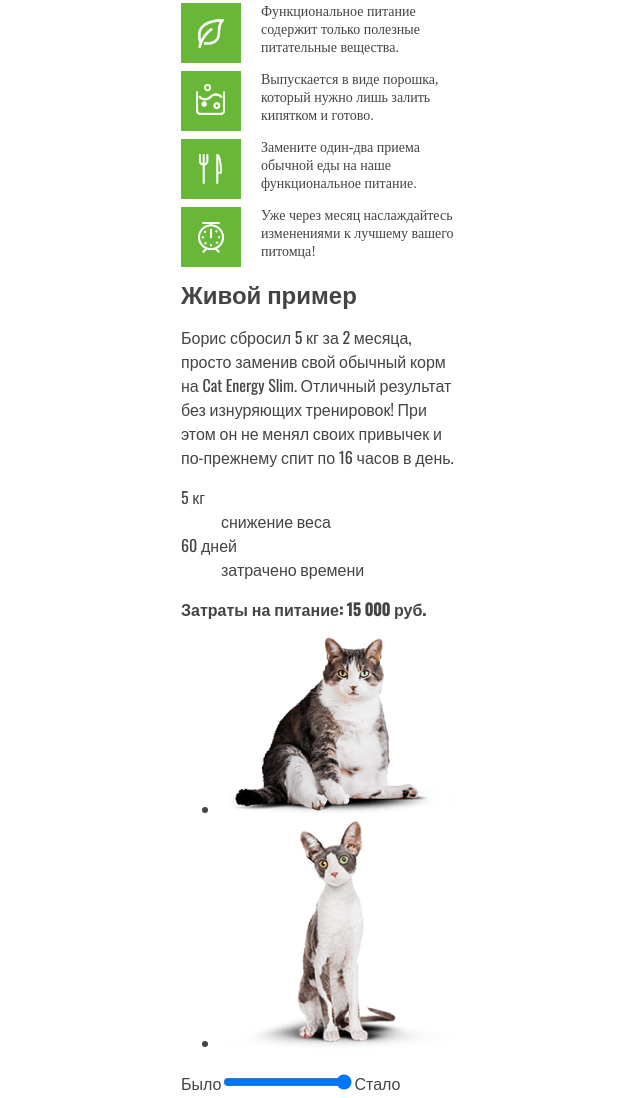
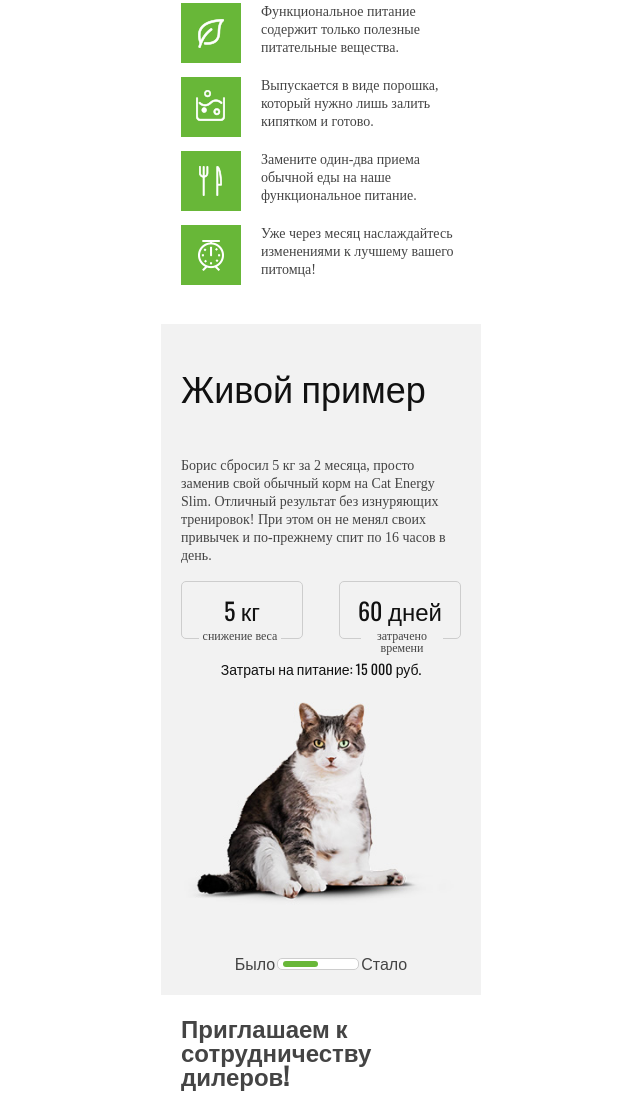
Before and after one commit to menkoroed/cat-energy, a website: page sourse/index.html in a window 1280 px wide. Shown: the part 1317-2415 px from the top of the page, without its empty margins (319-959 px from the left). Drawn offline with nearby package versions, Linux system fonts and the light colour scheme.

Commit message:
Добавил секцию примера

```diff
--- a/sourse/index.html
+++ b/sourse/index.html
@@ -71,16 +71,16 @@
 				<p class="example__text">Борис сбросил 5 кг за 2 месяца, просто заменив свой обычный корм на Cat Energy Slim. Отличный результат без изнуряющих тренировок! При этом он не менял своих привычек и по-прежнему спит по 16 часов в день.</p>
 				<dl class="example__definition">
 					<dt class="example__term">5 кг</dt>
-					<dd class="example__description">снижение веса</dd>
+					<dd class="example__description example__description--first">снижение веса</dd>
 					<dt class="example__term">60 дней</dt>
-					<dd class="example__description">затрачено времени</dd>
+					<dd class="example__description example__description--second">затрачено времени</dd>
 				</dl>
 				<b class="example__intro">Затраты на питание: 15 000 руб.</b>
 				<ul class="example__list">
-					<li class="example__item"><img src="img/before-mobile.png" width="311" height="232" alt="Кошка до Cat Energy Slim"></li>
-					<li class="example__item"><img src="img/after-mobile.png" width="251" height="240" alt="Кошка после Cat Energy Slim"></li>
+					<li class="example__item example__item--first"><img src="img/before-mobile.jpg" width="320" height="240" alt="Кошка до Cat Energy Slim"></li>
+					<li class="example__item"><img src="img/after-mobile.jpg" width="320" height="240" alt="Кошка после Cat Energy Slim"></li>
 				</ul>
-				<label>Было<input class="example__range" type="range" min="0" max="1">Стало</label>
+				<label class="example__label">Было<input class="example__range" type="range" value="0" min="0" max="1">Стало</label>
 			</section>
 			<section class="contacts">
 				<h2 class="contacts__title">Приглашаем к сотрудничеству дилеров!</h2>
@@ -112,5 +112,6 @@
 		    <img src="#" alt="HTML Academy">
 		</footer>
 		<script src="js/menu.js"></script>
+		<script src="js/slider.js"></script>
 	</body>
 </html>
--- /dev/null
+++ b/sourse/js/slider.js
@@ -0,0 +1,11 @@
+var range = document.querySelector('.example__range');
+var first = document.querySelector('.example__item--first');
+
+range.addEventListener('input', sliderChange);
+function sliderChange() {
+	if(this.value == 1){
+    first.classList.add('example__item--js');
+  } else{
+    first.classList.remove('example__item--js');
+  }
+}
--- a/sourse/less/style.less
+++ b/sourse/less/style.less
@@ -294,6 +294,7 @@ a {
   list-style: none;
   margin: 0;
   margin-left: 40px;
+  margin-bottom: 20px;
 }
 
 .advantages__text{
@@ -352,3 +353,116 @@ a {
     background-image: url(../img/advantage-4.png);
   }
 }
+
+.example{
+  background-color: #f2f2f2;
+  margin-top: 45px;
+  width: 320px;
+  margin-left: -20px;
+  padding: 20px;
+}
+
+.example__title{
+  font-size: 36px;
+  line-height: 60px;
+  color: #111;
+  font-weight: 400;
+  margin-top: 13px;
+  margin-bottom: 40px;
+}
+
+.example__text{
+  font-family: "Arial Regular";
+  font-size: 14px;
+  line-height: 18px;
+  width: 266px;
+}
+
+.example__definition{
+  position: relative;
+  display: flex;
+  justify-content: space-between;
+}
+
+.example__term{
+  font-size: 24px;
+  line-height: 24px;
+  color: #111;
+  width: 122px;
+  padding: 16px;
+  text-align: center;
+  border: 1px solid #cdcdcd;
+  border-radius: 5px;
+}
+
+.example__description{
+  font-family: "Arial Regular";
+  font-size: 12px;
+  line-height: 12px;
+  text-align: center;
+  margin: 0;
+  background-color: #f2f2f2;
+  width: 82px;
+  position: absolute;
+  &--first{
+    top: 49px;
+    left: 18px;
+  }
+
+  &--second{
+    top: 49px;
+    right: 18px;
+  }
+}
+
+.example__range{
+  -webkit-appearance: none;
+  width: 82px;
+  height: 12px;
+  border: 1px solid #cdcdcd;
+  border-radius: 5px;
+  padding: 5px;
+}
+
+.example__range::-webkit-slider-thumb{
+  -webkit-appearance: none;
+  width: 35px;
+  height: 6px;
+  border-radius: 5px;
+  background-color: #68b738;
+}
+
+.example__intro{
+  display: block;
+  font-size: 14px;
+  line-height: 20px;
+  font-weight: 400;
+  text-align: center;
+  color: #111;
+  width: 100%;
+  margin-top: 20px;
+}
+
+.example__list{
+  list-style: none;
+  position: relative;
+  height: 240px;
+  padding: 0;
+}
+
+.example__item{
+  position: absolute;
+}
+
+.example__item--first{
+  z-index: 1;
+}
+
+.example__item--js{
+  display: none;
+}
+
+.example__label{
+  display: block;
+  text-align: center;
+}
```
Also changed, not shown: sourse/css/style.css, sourse/css/style.min.css, sourse/img/after-mobile.jpg (added), sourse/img/after-mobile.png (deleted), sourse/img/before-mobile.jpg (added), sourse/img/before-mobile.png (deleted).
